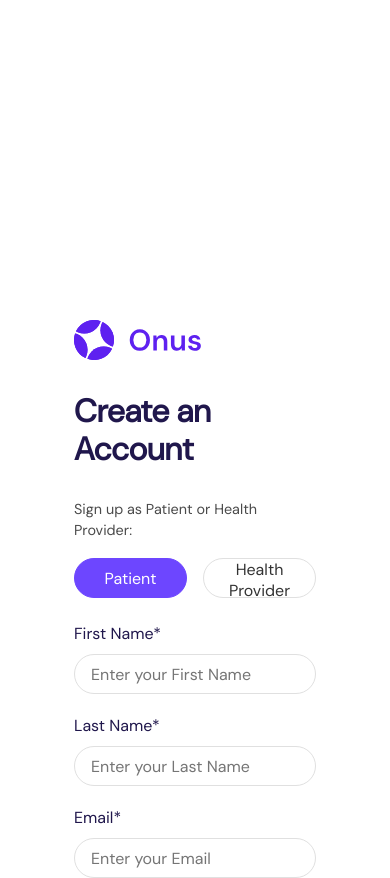
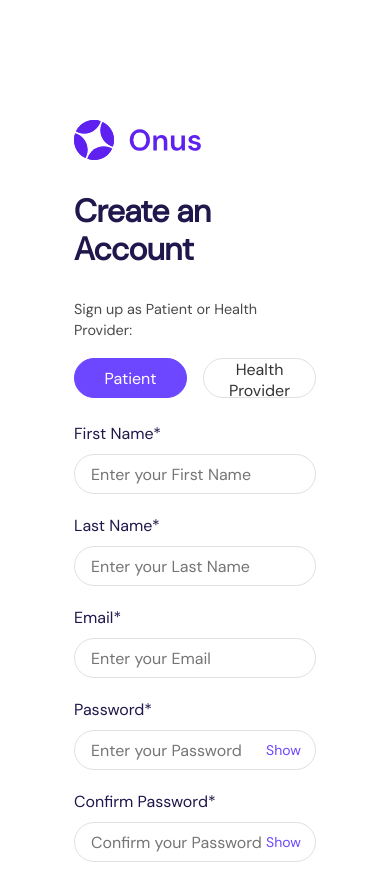
Before and after one commit to rowan-franciscus/onus-health-application, a React (Create React App) app in the folder client/: page /sign-up in a window 390 px wide. Shown: the top 878 px of the page. Built offline with nearby package versions, Linux system fonts and the light colour scheme; no server answers.

Commit message:
Remove excessive padding above logo on mobile sign-up page
- Removed 200px padding-top from sign-up page logo on mobile
- Logo spacing now consistent with sign-in page
- Desktop layout unchanged

```diff
--- a/client/src/pages/auth/Auth.module.css
+++ b/client/src/pages/auth/Auth.module.css
@@ -623,11 +623,6 @@
     padding-top: 0;
     margin-top: 0;
   }
-
-  /* Sign Up page specific - add extra spacing above logo on mobile */
-  .authPageContainer .signUpCard .logoContainer {
-    padding-top: 200px;
-  }
 }
 
 .adminAuthCard .authFooter {
```
